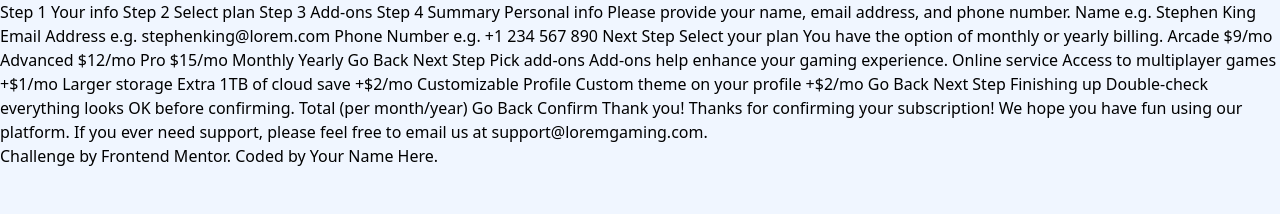
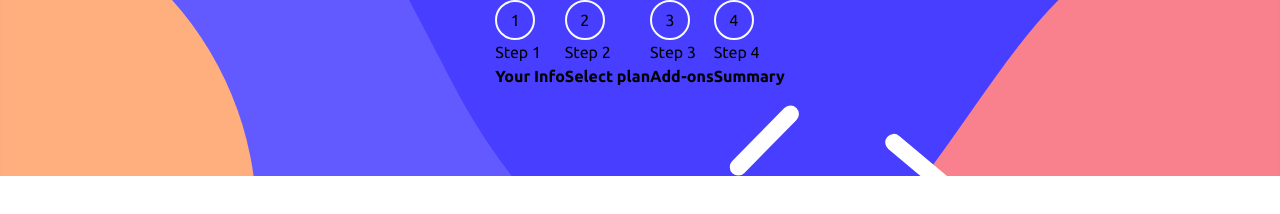
Before and after one commit to oluseguncodess/web3bridge-multistep-form, a website: page public/index.html in a window 1280 px wide. Drawn offline with Linux system fonts and the light colour scheme.

Commit message:
finish mobile 1st step header
i wonder why i decided to start this project late

```diff
--- a/public/index.html
+++ b/public/index.html
@@ -11,113 +11,44 @@
   <title>Frontend Mentor | Multi-step form</title>
 
 </head>
-<body class="bg-magnolia">
+<body class="">
 
   <!-- Sidebar start -->
 
-  Step 1
-  Your info
+  <div class="w-full bg-lightBlue h-screen">
+    <div class="form_container h-screen md:bg-whitee">
+      <div class="sidebar bg-[url('../assets/images/bg-sidebar-mobile.svg')] bg-no-repeat bg-cover bg-center h-44">
 
-  Step 2
-  Select plan
+        <div class="steps_containers flex justify-center sm:gap-4 sm:pt-6">
+          <div class="steps">
+            <div class="border-solid border-alabaster rounded-full p-4 border-2 flex justify-center items-center h-10 w-10">1</div>
+            <div class="step_text md:flex md:flex-col sm:hidden">
+              <span>Step 1</span>
+              <b>Your Info</b></div>
+          </div>
+          <div class="steps">
+            <div class="border-solid border-alabaster rounded-full p-4 border-2 flex justify-center items-center h-10 w-10">2</div>
+            <div class="step_text md:flex md:flex-col sm:hidden">
+              <span>Step 2</span>
+              <b>Select plan</b></div>
+          </div>
+          <div class="steps">
+            <div class="border-solid border-alabaster rounded-full p-4 border-2 flex justify-center items-center h-10 w-10">3</div>
+            <div class="step_text md:flex md:flex-col sm:hidden">
+              <span>Step 3</span>
+              <b>Add-ons</b></div>
+          </div>
+          <div class="steps">
+            <div class="border-solid border-alabaster rounded-full p-4 border-2 flex justify-center items-center h-10 w-10">4</div>
+            <div class="step_text md:flex md:flex-col sm:hidden">
+              <span>Step 4</span>
+              <b>Summary</b></div>
+          </div>
+        </div>
 
-  Step 3
-  Add-ons
+      </div>
 
-  Step 4
-  Summary
-
-  <!-- Sidebar end -->
-
-  <!-- Step 1 start -->
-
-  Personal info
-  Please provide your name, email address, and phone number.
-
-  Name
-  e.g. Stephen King
-
-  Email Address
-  e.g. stephenking@lorem.com
-
-  Phone Number
-  e.g. +1 234 567 890
-
-  Next Step
-
-  <!-- Step 1 end -->
-
-  <!-- Step 2 start -->
-
-  Select your plan
-  You have the option of monthly or yearly billing.
-
-  Arcade
-  $9/mo
-
-  Advanced
-  $12/mo
-
-  Pro
-  $15/mo
-
-  Monthly
-  Yearly
-
-  Go Back
-  Next Step
-
-  <!-- Step 2 end -->
-
-  <!-- Step 3 start -->
-
-  Pick add-ons
-  Add-ons help enhance your gaming experience.
-
-  Online service
-  Access to multiplayer games
-  +$1/mo
-
-  Larger storage
-  Extra 1TB of cloud save
-  +$2/mo
-
-  Customizable Profile
-  Custom theme on your profile
-  +$2/mo
-
-  Go Back
-  Next Step
-
-  <!-- Step 3 end -->
-
-  <!-- Step 4 start -->
-
-  Finishing up
-  Double-check everything looks OK before confirming.
-
-  <!-- Dynamically add subscription and add-on selections here -->
-
-  Total (per month/year)
-
-  Go Back
-  Confirm
-
-  <!-- Step 4 end -->
-
-  <!-- Step 5 start -->
-
-  Thank you!
-
-  Thanks for confirming your subscription! We hope you have fun
-  using our platform. If you ever need support, please feel free
-  to email us at support@loremgaming.com.
-
-  <!-- Step 5 end -->
-
-  <div class="attribution">
-    Challenge by <a href="https://www.frontendmentor.io?ref=challenge" target="_blank">Frontend Mentor</a>.
-    Coded by <a href="#">Your Name Here</a>.
+    </div>
   </div>
 </body>
 </html>
--- a/tailwind.config.js
+++ b/tailwind.config.js
@@ -2,7 +2,17 @@
 module.exports = {
   content: ["./public/*.{html,css,js}"],
   theme: {
+    screens: {
+      'sm': {'max': '640px'},
+      'md': '641px',
+    },
     extend: {
+      fontFamily: {
+        'sans': "'Ubuntu', system-ui"
+      },
+      backgroundSize: {
+        '100-100': '100% 100%',
+      },
       colors: {
         'marineBlue' :'hsl(213, 96%, 18%)',
         'purplishBlue' :'hsl(243, 100%, 62%)',
@@ -14,7 +24,7 @@ module.exports = {
         'magnolia' :'hsl(217, 100%, 97%)',
         'alabaster' :'hsl(231, 100%, 99%)',
         'whitee' :'hsl(0, 0%, 100%)',
-      }
+      },
     },
   },
   plugins: [],
```
Also changed, not shown: public/output.css.
